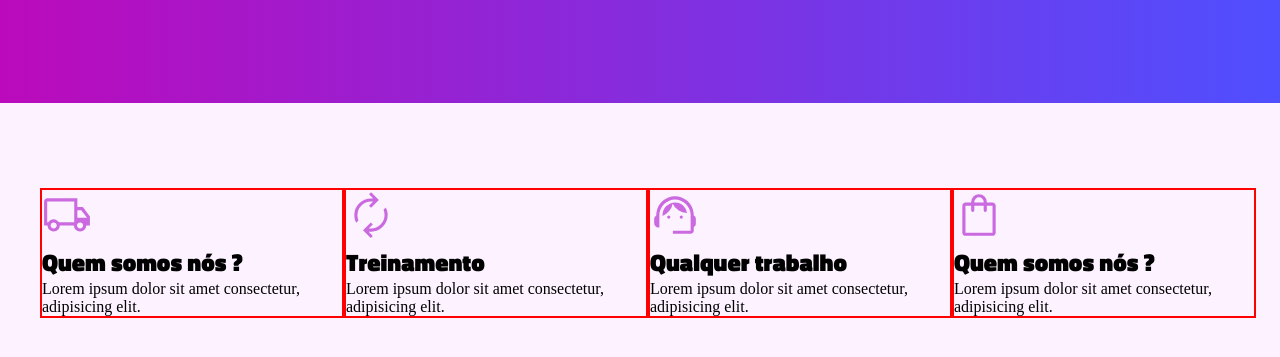
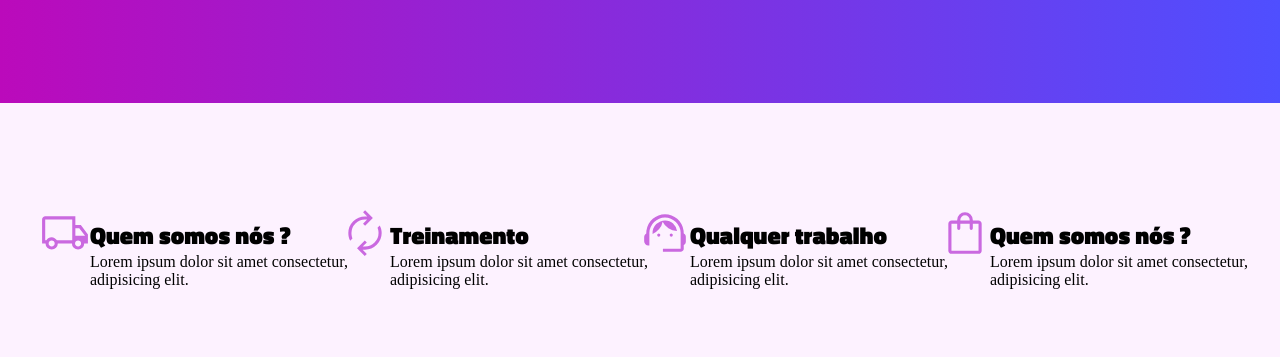
Before and after one commit to AlbatrozPyt/Desafio_Front_End, a plain HTML site: page index.html in a window 1280 px wide. Shown: the part 875-1232 px from the top of the page. Drawn offline with Linux system fonts and the light colour scheme.

Commit message:
Mexi Pouco

```diff
--- a/css/style.css
+++ b/css/style.css
@@ -173,12 +173,12 @@ main section .info {
     height: 100%;
 }
 main .info .topicos {
-    width: 500px;
-    border: red 2px solid;
+    width: 250px;
 }
 
-
 main section .info  img {
+    position: relative;
+    bottom: 20px;
     width: 50px;
     height: 50px;
 }
--- a/index.html
+++ b/index.html
@@ -59,9 +59,9 @@
 
         <section>
             <div class="info grid-layout">
+
+                <img src="assets/icons/fast-truck.svg" alt="">
                 <div class="topicos">
-                    <img src="assets/icons/fast-truck.svg" alt="">
-
                     <div>
                         <h2>Quem somos nós ?</h2>
 
@@ -71,8 +71,8 @@
                     </div>
                 </div>
 
+                <img src="assets/icons/ciclo.svg" alt="">
                 <div class="topicos">
-                    <img src="assets/icons/ciclo.svg" alt="">
                     <h2>Treinamento</h2>
 
                     <p>
@@ -80,9 +80,8 @@
                     </p>
                 </div>
 
+                <img src="assets/icons/support-agent.svg" alt="">
                 <div class="topicos">
-
-                    <img src="assets/icons/support-agent.svg" alt="">
                     <h2>Qualquer trabalho</h2>
 
                     <p>
@@ -90,15 +89,15 @@
                     </p>
                 </div>
 
+                <img src="assets/icons/bag.svg" alt="">
                 <div class="topicos">
-
-                    <img src="assets/icons/bag.svg" alt="">
                     <h2>Quem somos nós ?</h2>
 
                     <p>
                         Lorem ipsum dolor sit amet consectetur, adipisicing elit.
                     </p>
                 </div>
+
             </div>
         </section>
     </main>
```
